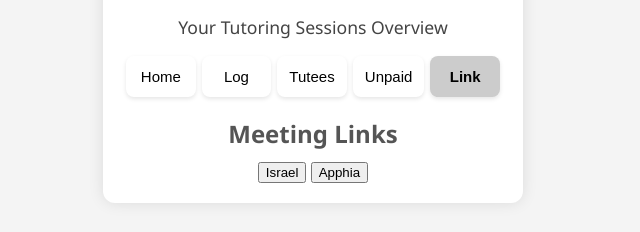
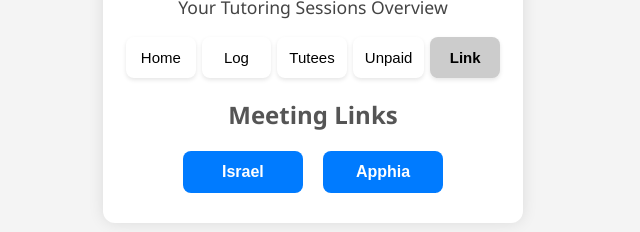
Before and after one commit to qu4ntx/mindclimb-client013, a plain HTML site: page index.html in a window 1280 px wide. Both pictures are taken after a click on the button "Link". Shown: the part 342-574 px from the top of the page, without its empty margins (327-967 px from the left). Drawn offline with Linux system fonts and the light colour scheme.

Commit message:
Update style.css

```diff
--- a/style.css
+++ b/style.css
@@ -97,3 +97,27 @@ p {
 .unpaid {
   border-left: 5px solid #e74c3c;
 }
+
+#Link button {
+  background-color: #007bff;   /* bootstrap blue */
+  color: white;
+  border: none;
+  padding: 12px 24px;
+  margin: 10px 8px;
+  border-radius: 8px;
+  cursor: pointer;
+  font-size: 16px;
+  font-weight: bold;
+  width: 120px;                /* equal width */
+  transition: background-color 0.3s, transform 0.1s;
+}
+
+#Link button:hover {
+  background-color: #0056b3;   /* darker blue */
+  transform: translateY(-2px); /* small lift effect */
+}
+
+#Link button:active {
+  background-color: #004494;   /* pressed state */
+  transform: translateY(0);
+}
```
